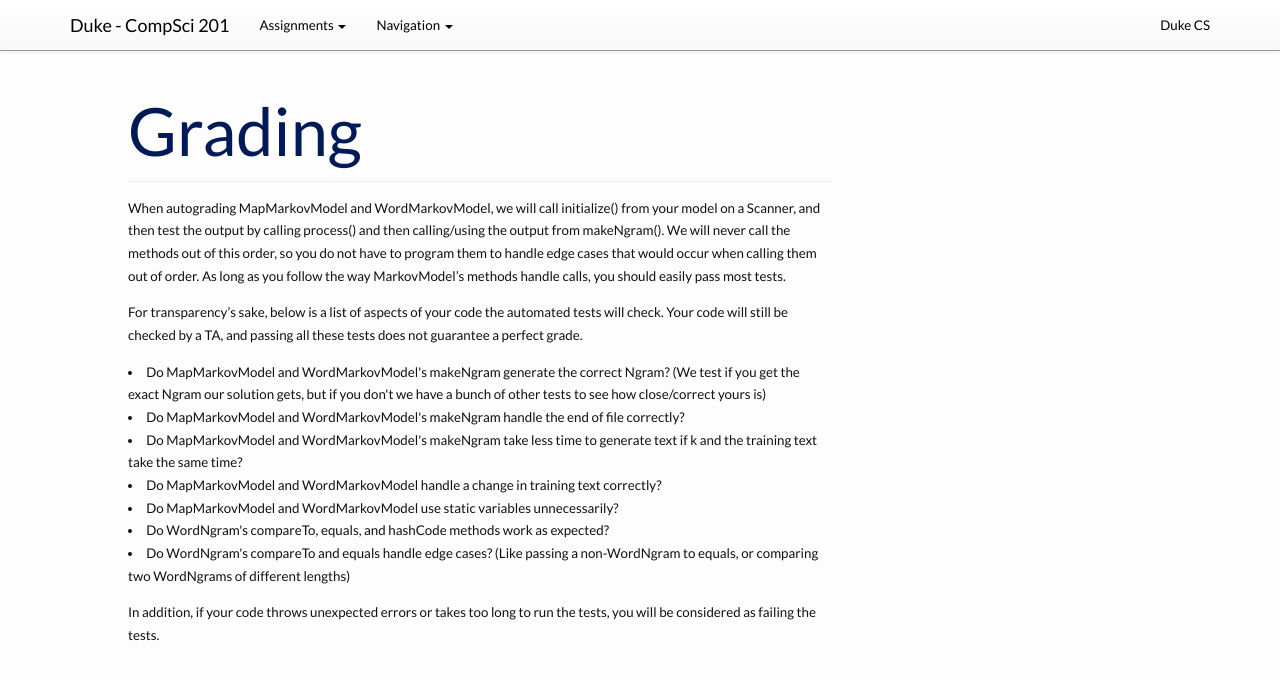
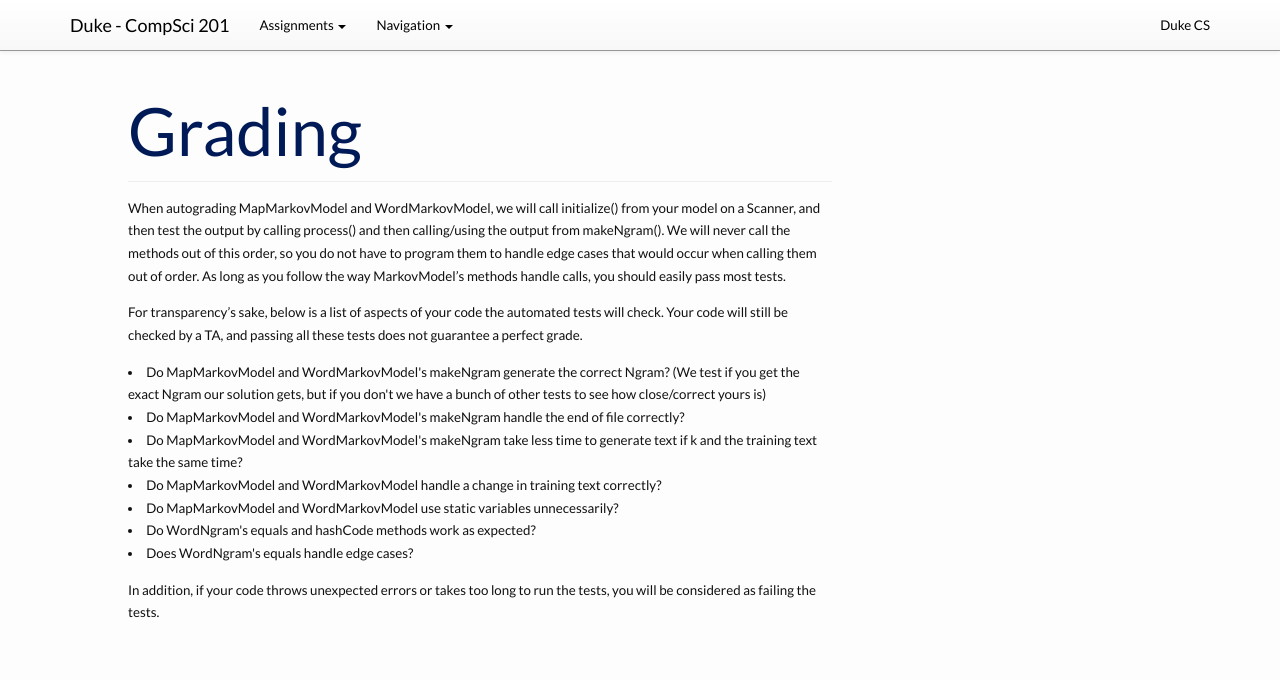
Before and after one commit to compsci201/compsci201.github.io, a Jekyll site: the page built from markov/5-grading.md, in a window 1280 px wide. Shown: the top 680 px of the page. Built offline with Jekyll 4.4.1, drawn with Linux system fonts in a browser that asks for light colours; nearby versions of some CDN libraries.

Commit message:
Removing compareTo tests

```diff
--- a/markov/5-grading.md
+++ b/markov/5-grading.md
@@ -13,7 +13,7 @@ For transparency's sake, below is a list of aspects of your code the automated t
 <li>Do MapMarkovModel and WordMarkovModel's makeNgram take less time to generate text if k and the training text take the same time? </li>
 <li>Do MapMarkovModel and WordMarkovModel handle a change in training text correctly?</li>
 <li>Do MapMarkovModel and WordMarkovModel use static variables unnecessarily?</li>
-<li>Do WordNgram's compareTo, equals, and hashCode methods work as expected?</li>
-<li>Do WordNgram's compareTo and equals handle edge cases? (Like passing a non-WordNgram to equals, or comparing two WordNgrams of different lengths)</li>
+<li>Do WordNgram's equals and hashCode methods work as expected?</li>
+<li>Does WordNgram's equals handle edge cases?</li>
 
 In addition, if your code throws unexpected errors or takes too long to run the tests, you will be considered as failing the tests.
```
